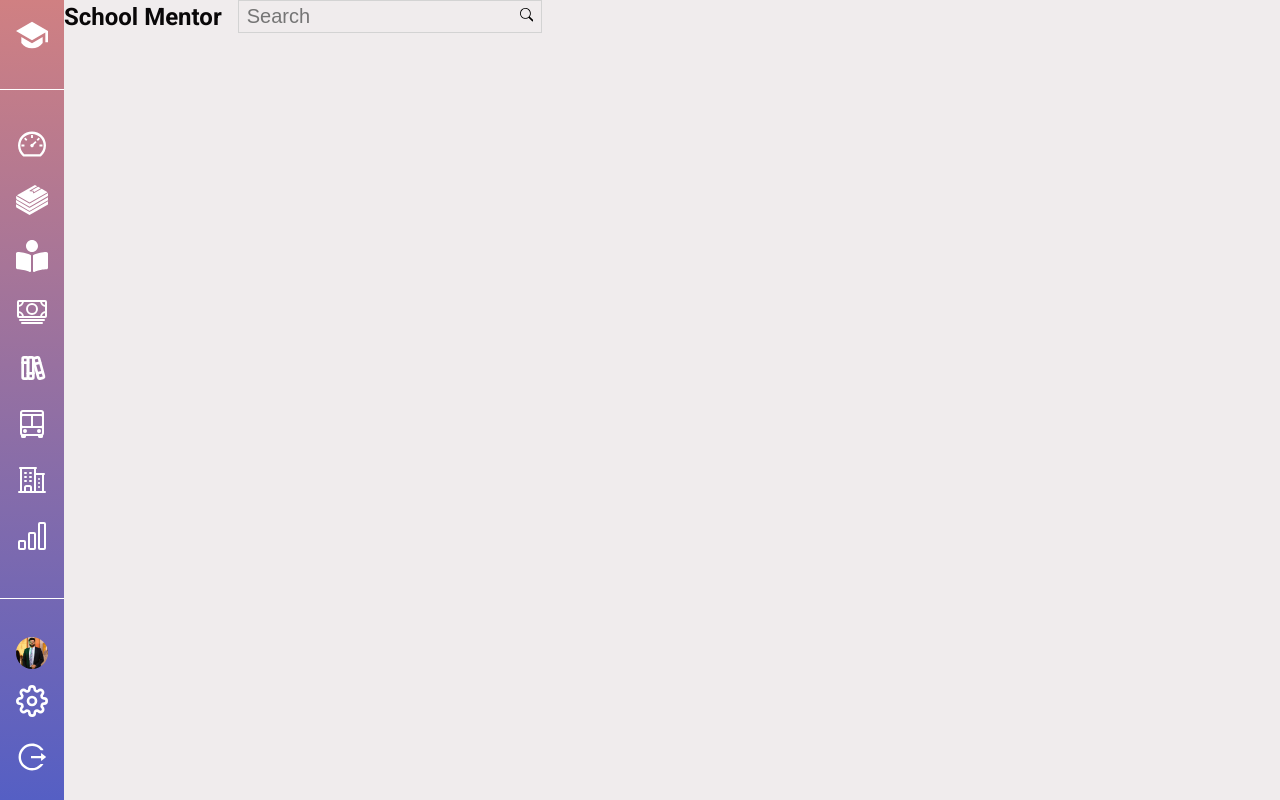
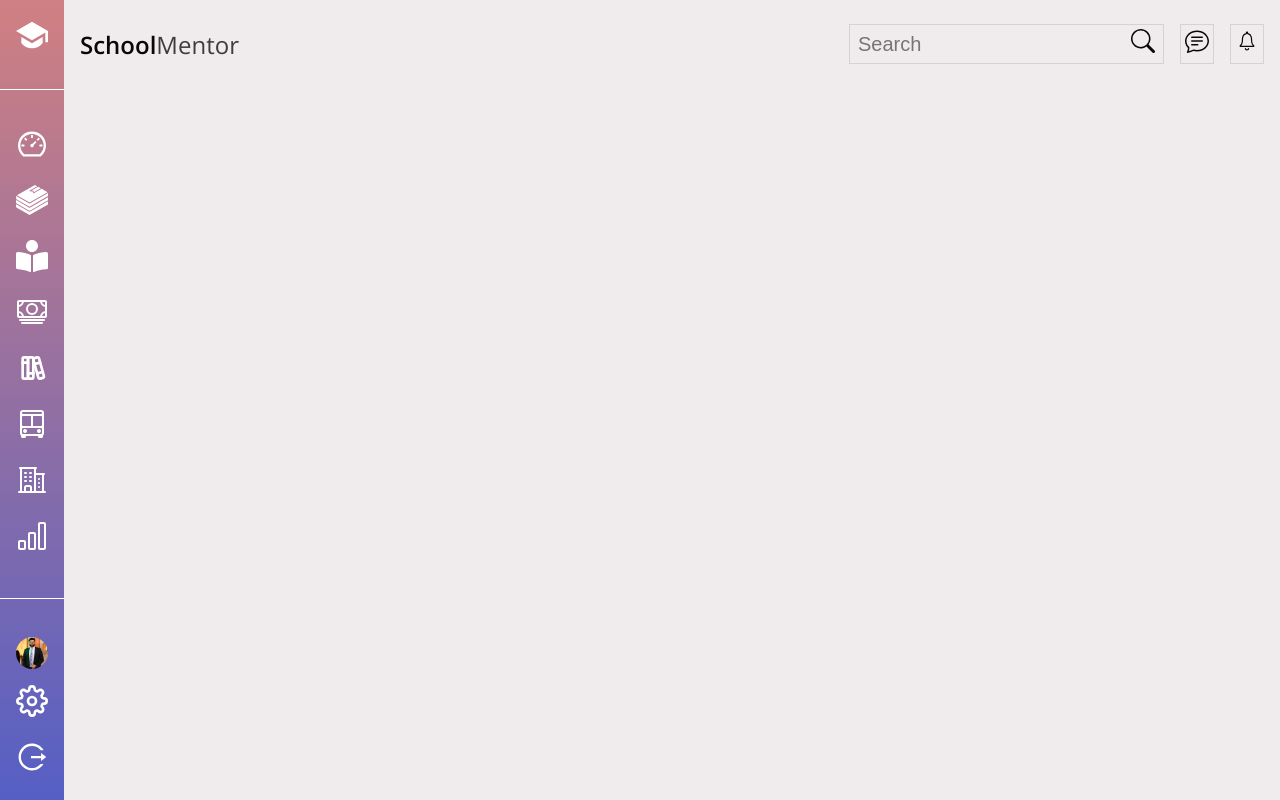
Before and after one commit to EdraakSystems/dash_design2, a React (Create React App) app: page / in a window 1280 px wide. Built offline with nearby package versions, Linux system fonts and the light colour scheme.

Commit message:
font-family change

```diff
--- a/public/index.html
+++ b/public/index.html
@@ -11,7 +11,9 @@
   <link rel="manifest" href="%PUBLIC_URL%/manifest.json" />
   <link rel="preconnect" href="https://fonts.googleapis.com">
   <link rel="preconnect" href="https://fonts.gstatic.com" crossorigin>
-  <link href="https://fonts.googleapis.com/css2?family=Roboto:ital,wght@0,700;0,900;1,300;1,400&display=swap"
+  <link rel="preconnect" href="https://fonts.googleapis.com">
+  <link rel="preconnect" href="https://fonts.gstatic.com" crossorigin>
+  <link href="https://fonts.googleapis.com/css2?family=Open+Sans:wght@300;400;500;600;700;800&display=swap"
     rel="stylesheet">
   <title>School Mentor</title>
 </head>
--- a/src/components/Dashboard/Dashboard.css
+++ b/src/components/Dashboard/Dashboard.css
@@ -4,10 +4,46 @@
     height: 100vh;
 }
 
+
 .dash_into {
     display: flex;
     align-items: center;
+    justify-content: space-between;
     gap: 1rem;
+    margin: 1.5rem 1rem;
+}
+
+.heading {
+    display: flex;
+}
+
+.school {
+    font-size: 1.5rem;
+    font-weight: 600;
+    color: var(--pri_clr);
+}
+
+.mentor {
+    font-size: 1.5rem;
+    font-weight: 400;
+    color: var(--sec_clr);
+}
+
+.dash_intro_logo {
+    display: flex;
+    align-items: center;
+    justify-content: space-between;
+    gap: 1rem;
+}
+
+.dash_intro_logo button {
+    color: var(--pri_clr);
+    font-size: 1.5rem;
+}
+
+.border {
+    border: 1px solid lightgray;
+    padding: 0.25rem;
 }
 
 .nav_search {
@@ -15,7 +51,6 @@
     justify-content: space-evenly;
     align-items: center;
     gap: 0.5rem;
-    background: var(--bg_clr);
     color: var(--pri_clr);
     border: 1px solid lightgray;
     padding: 0.25rem 0.5rem;
--- a/src/components/Dashboard/Dashboard.jsx
+++ b/src/components/Dashboard/Dashboard.jsx
@@ -1,19 +1,26 @@
 import React from 'react'
 import './Dashboard.css'
 import { BsSearch } from 'react-icons/bs'
+import { BsChatText } from 'react-icons/bs'
+import { IoIosNotificationsOutline } from 'react-icons/io'
 
 const Dashboard = () => {
   return (
     <div className='dashboard'>
       <section className='dash_into'>
-        <h1>
-          School Mentor
-        </h1>
-        <div className="nav_search">
-          <input type="text" placeholder='Search' />
-          <button>
-            <BsSearch />
-          </button>
+        <div className='heading'>
+          <span class="school">School</span>
+          <span class="mentor">Mentor</span>
+        </div>
+        <div className="dash_intro_logo">
+          <div className="nav_search">
+            <input type="text" placeholder='Search' />
+            <button>
+              <BsSearch />
+            </button>
+          </div>
+          <button className='border'><BsChatText /></button>
+          <button className='border'><IoIosNotificationsOutline /></button>
         </div>
       </section>
       <section className='dash_cards1'></section>
--- a/src/index.css
+++ b/src/index.css
@@ -25,7 +25,7 @@
 }
 
 body {
-  font-family: 'Roboto', sans-serif;
+  font-family: 'Open Sans', sans-serif;
   background-color: var(--bg_clr);
   overflow-x: hidden;
   max-width: 100vw;
@@ -70,7 +70,7 @@ h1 {
 h2 {
   font-size: 1.25rem;
   font-weight: 300;
-  color: var(--txt_clr);
+  color: var(--white);
 }
 
 h3 {
```
